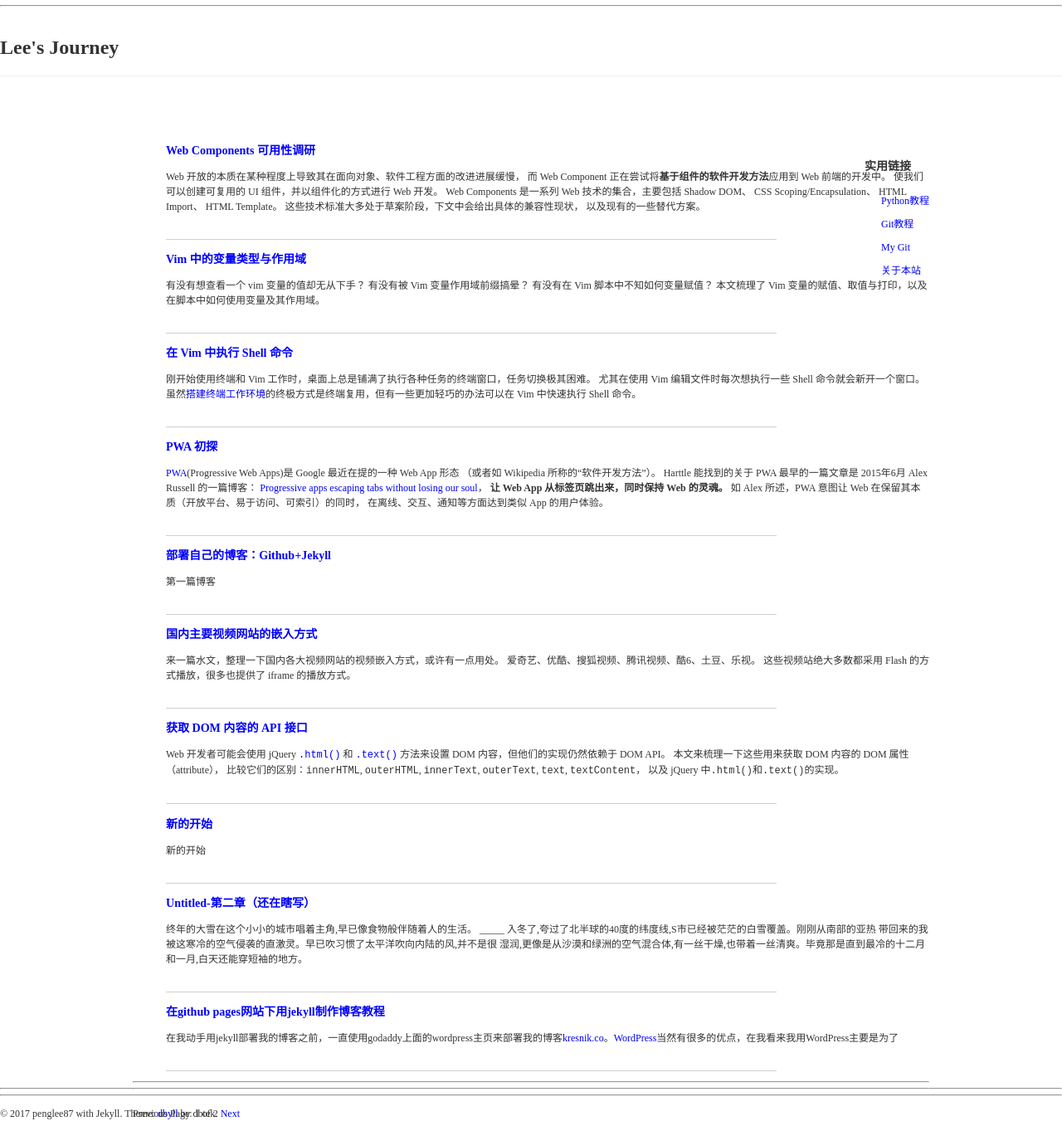
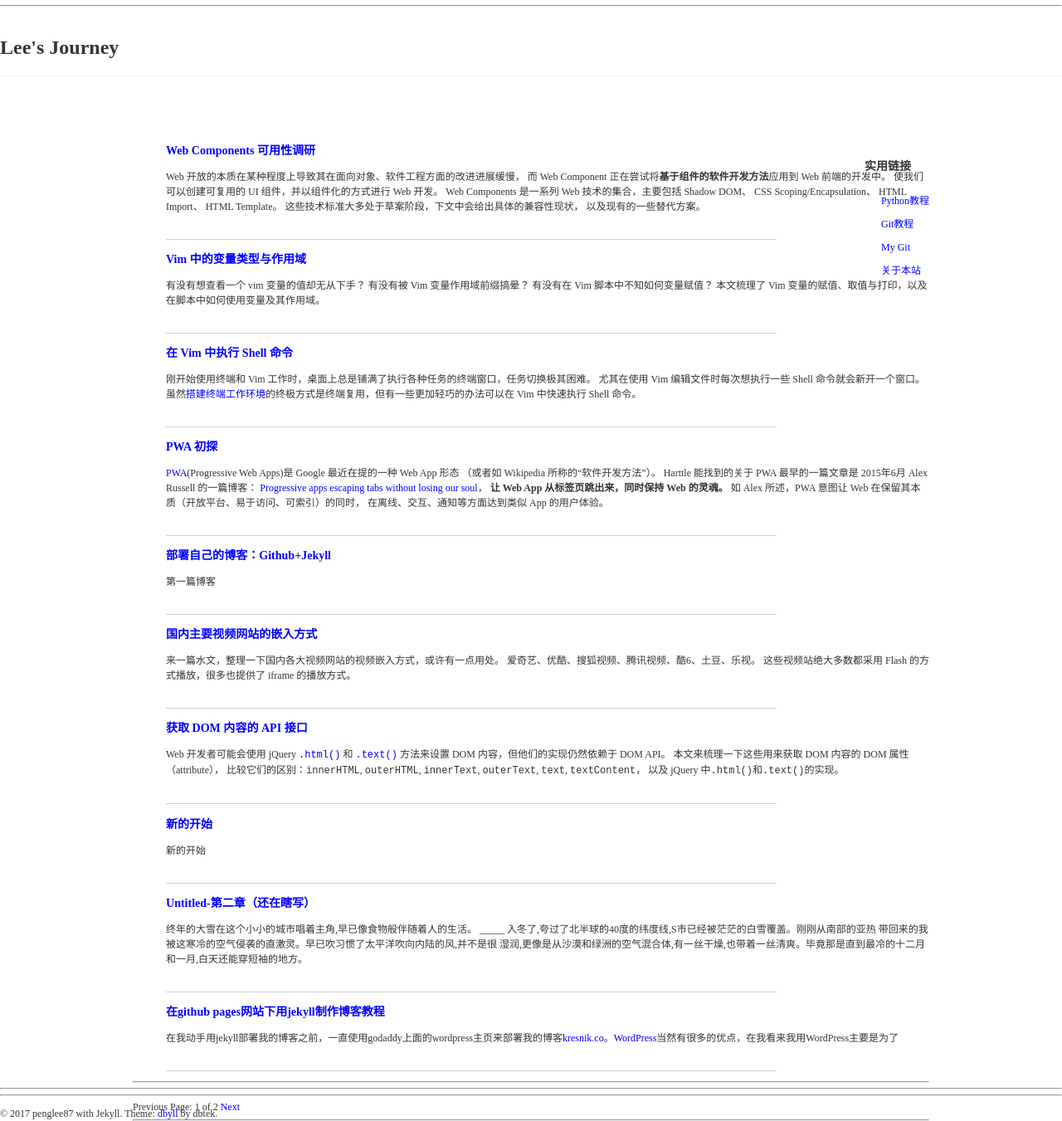
Before and after one commit to penglee87/penglee87.github.io, a Jekyll site: the page built from index.html, in a window 1280 px wide. Shown: the whole page at 83% size. Built offline with Jekyll 4.4.1, drawn with Linux system fonts in a browser that asks for light colours; Markdown is read by kramdown in place of the engine named in the settings; the list of posts is cut into pages by our own code.

Commit message:
20170224

```diff
--- a/index.html
+++ b/index.html
@@ -50,7 +50,7 @@ tagline:
 
 
 <hr/>
-<hr/>
+
 <!-- 分页链接 -->
 <div class="pagination">
   {% if paginator.previous_page %}
@@ -64,6 +64,7 @@ tagline:
   {% else %}
     <span class="next ">Next</span>
   {% endif %}
+  <hr/>
 </div>
 
 </div>
```
